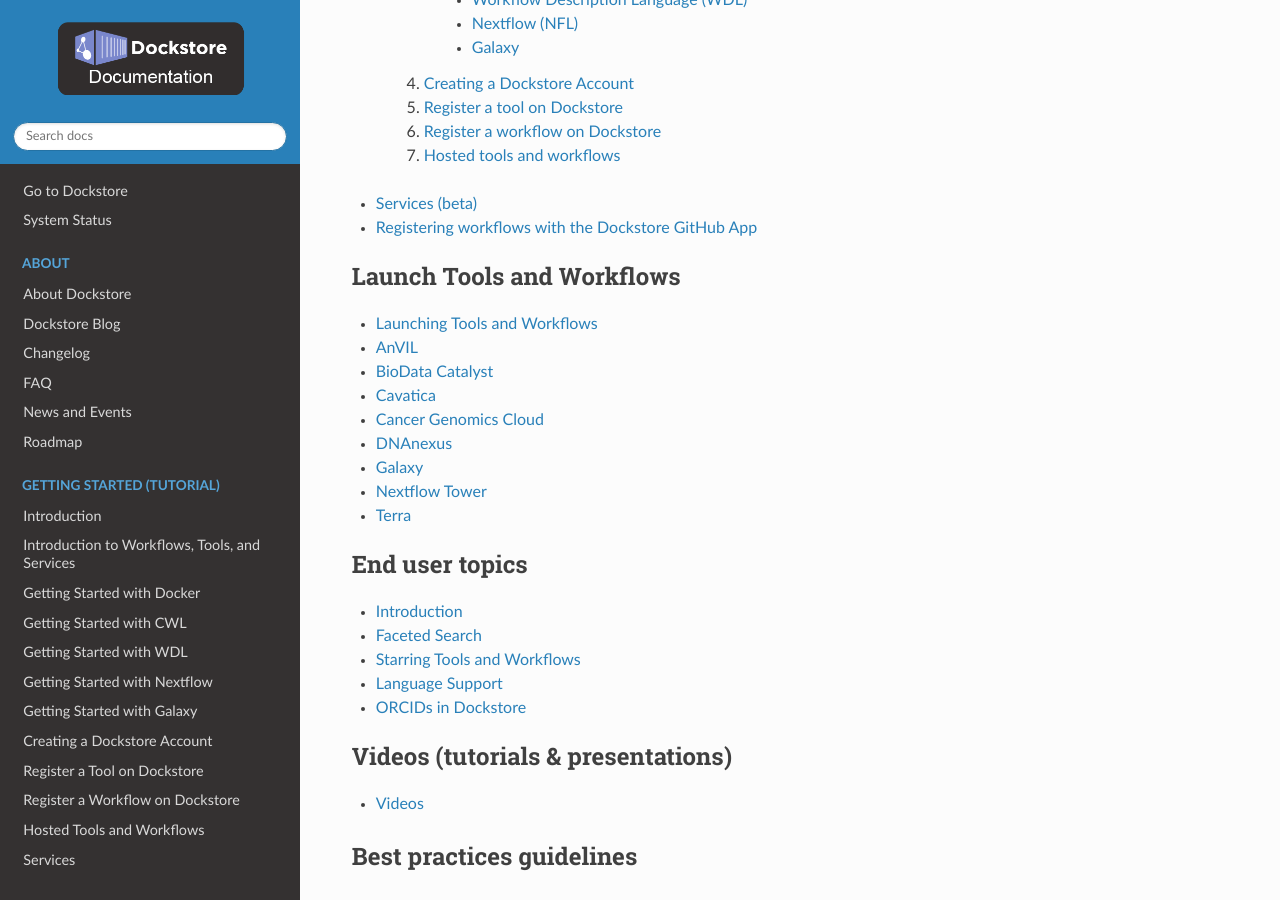
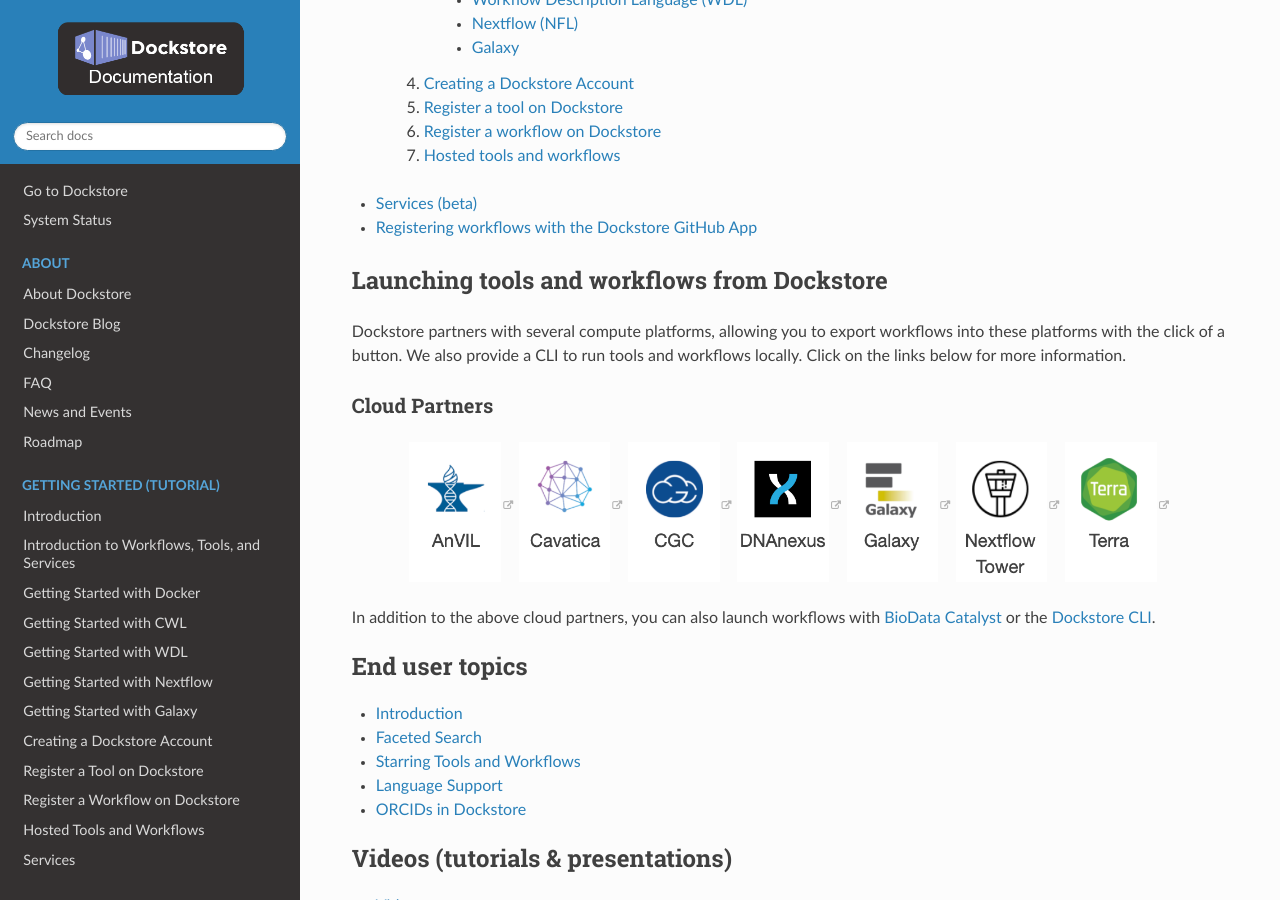
Before and after one commit to dockstore/dockstore-documentation, a Sphinx documentation site: the page built from docs/index.rst, in a window 1280 px wide and 900 px high, scrolled down 999 px. Built offline with Sphinx 7.4.7 and the Read the Docs theme 2.0.0, drawn with Linux system fonts in a browser that asks for light colours.

Commit message:
Update landing page in docs (#170)
* Modify linkcheck to skip image-links

https://stackoverflow.com/questions/32340062/sphinx-restructuredtext-how-to-link-an-image-to-a-document-page

* Add icons, adjust titles of advanced-topics and launch RSTs

* Add other standards that we support + GA4GH link

* Add galaxy to workflow language list

Note that this overflows to a new line, like the UCSC logo in the block above this one

* Forcibly squash index.rst, add a line

* Fit affiliates all on one line

* Shorten titles

Makes these one line on the sidebar

* Readd dnastack

* Typos

* Clarify launch section

* Merge pull request #169 from dockstore/fix-news

Fix news section

* Add anvil logo to homepage, adjust rendering of logos

HTML document now uses nested tables to generate guide lines for the initial screenshot, and has been updated to contain percentage guidelines for GIMP.

* Fix linkcheck

And added reminder for future maintainers (read: me :smile: )

* Remove line about multi-platform ecosystems

* Revert to black bar, Charles' fixes

* Update index to add new file

* Fix merge conflict

* Add Amazon ECR checksum support documentation

* Add GitHub App tools

* PR feedback

* Skip all doi.org URLs in linkcheck

Co-authored-by: Kathy Tran <kathylevtran@gmail.com>
Co-authored-by: Denis Yuen <denis.yuen@oicr.on.ca>

```diff
--- a/docs/advanced-topics/snapshot-and-doi.rst
+++ b/docs/advanced-topics/snapshot-and-doi.rst
@@ -1,5 +1,5 @@
-Creating Snapshots and Requesting DOIs
-=============================================
+Creating Snapshots & Requesting DOIs
+====================================
 
 Introduction
 ------------------
--- a/docs/conf.py
+++ b/docs/conf.py
@@ -57,7 +57,8 @@
     'https://doi.org/10.7490/f1000research.1118245.1',
     'https://doi.org/10.7490/f1000research.1118300.1',
     'launch-with/anvil-launch-with.html', 'launch-with/cavatica-launch-with.html', 'launch-with/dnanexus-launch-with.html', 'launch-with/cgc-launch-with.html',
-    'launch-with/galaxy-launch-with.html', 'launch-with/nextflow-tower-launch-with.html', 'launch-with/terra-launch-with.html'
+    'launch-with/galaxy-launch-with.html', 'launch-with/nextflow-tower-launch-with.html', 'launch-with/terra-launch-with.html',
+    'https://doi.org/*'
     ]
 
 
--- a/docs/index.rst
+++ b/docs/index.rst
@@ -67,10 +67,56 @@
    getting-started/getting-started-with-services
    getting-started/github-apps/github-apps-landing-page
 
-.. this section will be replaced with the updated landing page on another PR
+Launching tools and workflows from Dockstore
+--------------------------------------------
+Dockstore partners with several compute platforms, allowing you to export workflows into these platforms with the click of a button. We also provide a CLI to run tools and workflows locally. Click on the links below for more information.
+
+Cloud Partners
+^^^^^^^^^^^^^^
+
+.. centered:: |AnVILLaunchWith|_ |CavaticaLaunchWith|_ |CGCLaunchWith|_ |DnanexusLaunchWith|_ |GalaxyLaunchWith|_ |NextflowtowerLaunchWith|_ |TerraLaunchWith|_
+
+.. |AnVILLaunchWith| image:: /assets/images/square/anvil_text.png
+    :alt: go to launch with AnVIL page
+    :height: 140px
+.. _AnVILLaunchWith: launch-with/anvil-launch-with.html
+
+.. |CavaticaLaunchWith| image:: /assets/images/square/cavatica_text.png
+    :alt: go to launch with Cavatica page
+    :height: 140px
+.. _CavaticaLaunchWith: launch-with/cavatica-launch-with.html
+
+.. |CGCLaunchWith| image:: /assets/images/square/cgc_text.png
+    :alt: go to launch with Cancer Genome Cloud (CGC) page
+    :height: 140px
+.. _CGCLaunchWith: launch-with/cgc-launch-with.html
+
+.. |DnanexusLaunchWith| image:: /assets/images/square/dnanexus_text.png
+    :alt: go to launch with DNA Nexus page
+    :height: 140px
+.. _DnanexusLaunchWith: launch-with/dnanexus-launch-with.html
+
+.. |GalaxyLaunchWith| image:: /assets/images/square/galaxy_text.png
+    :alt: go to launch with Galaxy page
+    :height: 140px
+.. _GalaxyLaunchWith: launch-with/galaxy-launch-with.html
+
+.. |NextflowtowerLaunchWith| image:: /assets/images/square/nextflowtower_text.png
+    :alt: go to launch with Nextflow Tower page
+    :height: 140px
+.. _NextflowtowerLaunchWith: launch-with/nextflow-tower-launch-with.html
+
+.. |TerraLaunchWith| image:: /assets/images/square/terra_text.png
+    :alt: go to launch with Terra page
+    :height: 140px
+.. _TerraLaunchWith: launch-with/terra-launch-with.html
+
+In addition to the above cloud partners, you can also launch workflows with :doc:`BioData Catalyst <launch-with/bdcat-launch-with>` or the :doc:`Dockstore CLI <launch-with/launch>`.
+
 .. toctree::
    :caption: Launch Tools and Workflows
    :maxdepth: 1
+   :hidden:
 
    launch-with/launch
    launch-with/anvil-launch-with
--- a/docs/launch-with/launch.rst
+++ b/docs/launch-with/launch.rst
@@ -1,5 +1,5 @@
-Launching Tools and Workflows
-=============================
+Dockstore CLI
+=============
 
 Tutorial Goals
 --------------
```
Also changed, not shown: docs/_static/checksum-support.html (+8 -2 lines), docs/advanced-topics/checksum-support.rst (+9 -9 lines).
